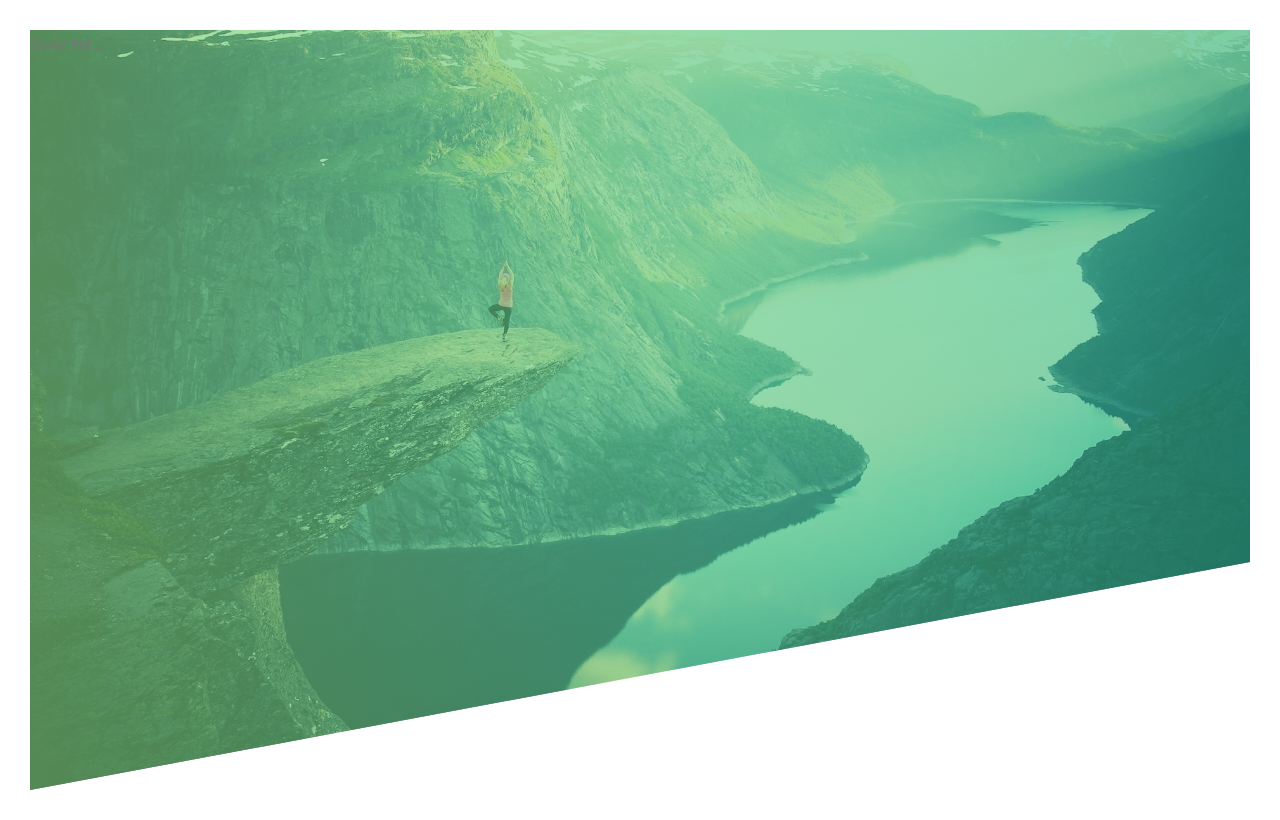
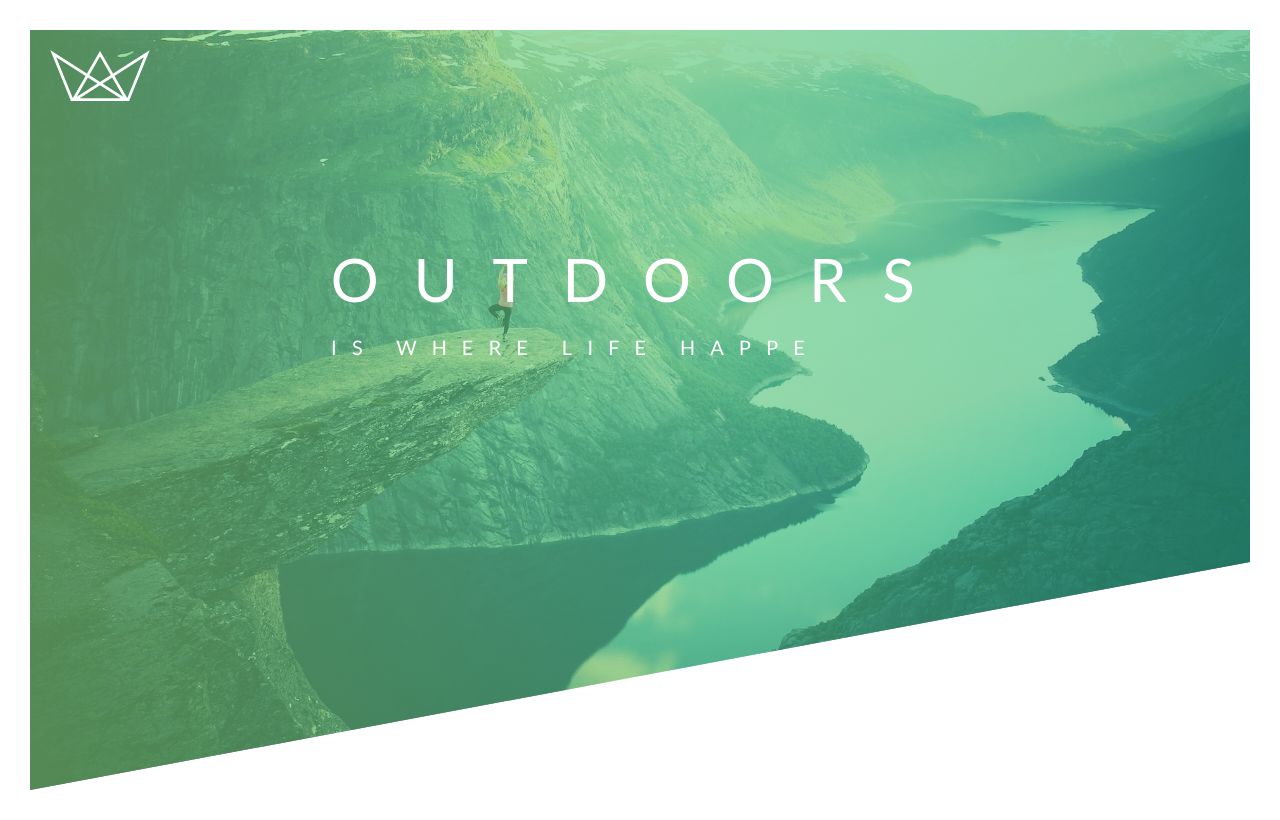
Before and after one commit to argadanesh/advanced_css, a plain HTML site: page index.html in a window 1280 px wide. Drawn offline with Linux system fonts and the light colour scheme.

Commit message:
video 7. building the header - part 2

```diff
--- a/css/style.css
+++ b/css/style.css
@@ -17,16 +17,56 @@ body {
   font-size: 16px;
   line-height: 1.7;
   color: #777;
-    padding: 30px
+  padding: 30px;
 }
 
 .header {
   height: 95vh;
-    background-image: linear-gradient(to right,
-    rgba(126,213,111,0.6),
-    rgba(40, 180, 131, 0.6)),
+  background-image: linear-gradient(
+      to right,
+      rgba(126, 213, 111, 0.6),
+      rgba(40, 180, 131, 0.6)
+    ),
     url(../img/hero.jpg);
   background-size: cover;
   background-position: top;
   clip-path: polygon(0 0, 100% 0, 100% 70%, 0 100%);
 }
+
+.text-box {
+    position: absolute;
+    top: 37%;
+    left: 50%;
+    transform: translate(-50%,-50%);
+}
+
+
+.logo-box {
+  position: absolute;
+  top: 50px;
+  left: 50px;
+}
+
+.logo {
+  width: 100px;
+}
+
+.heading-primary {
+  color: #fff;
+  text-transform: uppercase;
+  margin: auto;
+}
+
+.heading-primary-main {
+  display: block;
+  font-size: 60px;
+  font-weight: 400;
+  letter-spacing: 35px;
+}
+
+.heading-primary-sub {
+  display: block;
+  font-size: 20px;
+  font-weight: 400;
+  letter-spacing: 15px;
+}
--- a/index.html
+++ b/index.html
@@ -12,7 +12,15 @@
 
 <body>
     <header class="header">
-        Some txt...
+        <div class="logo-box">
+            <img src="img/logo-white.png" alt="logo-white" class="logo">
+        </div>
+        <div class="text-box">
+            <h1 class="heading-primary">
+                <span class="heading-primary-main">Outdoors</span>
+                <span class="heading-primary-sub">is where life happe</span>
+            </h1>
+        </div>
     </header>
 </body>
 
```
Lines whose indentation alone changed are shown as unchanged.
